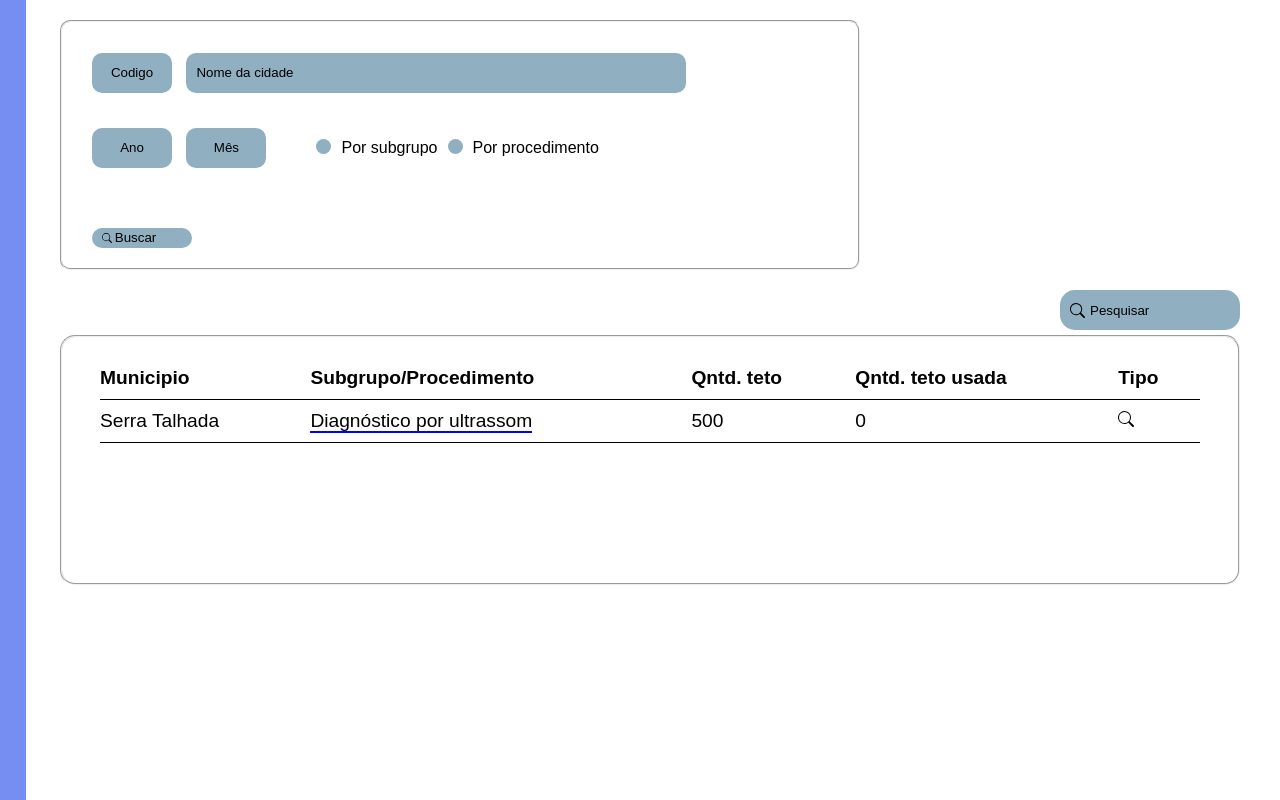
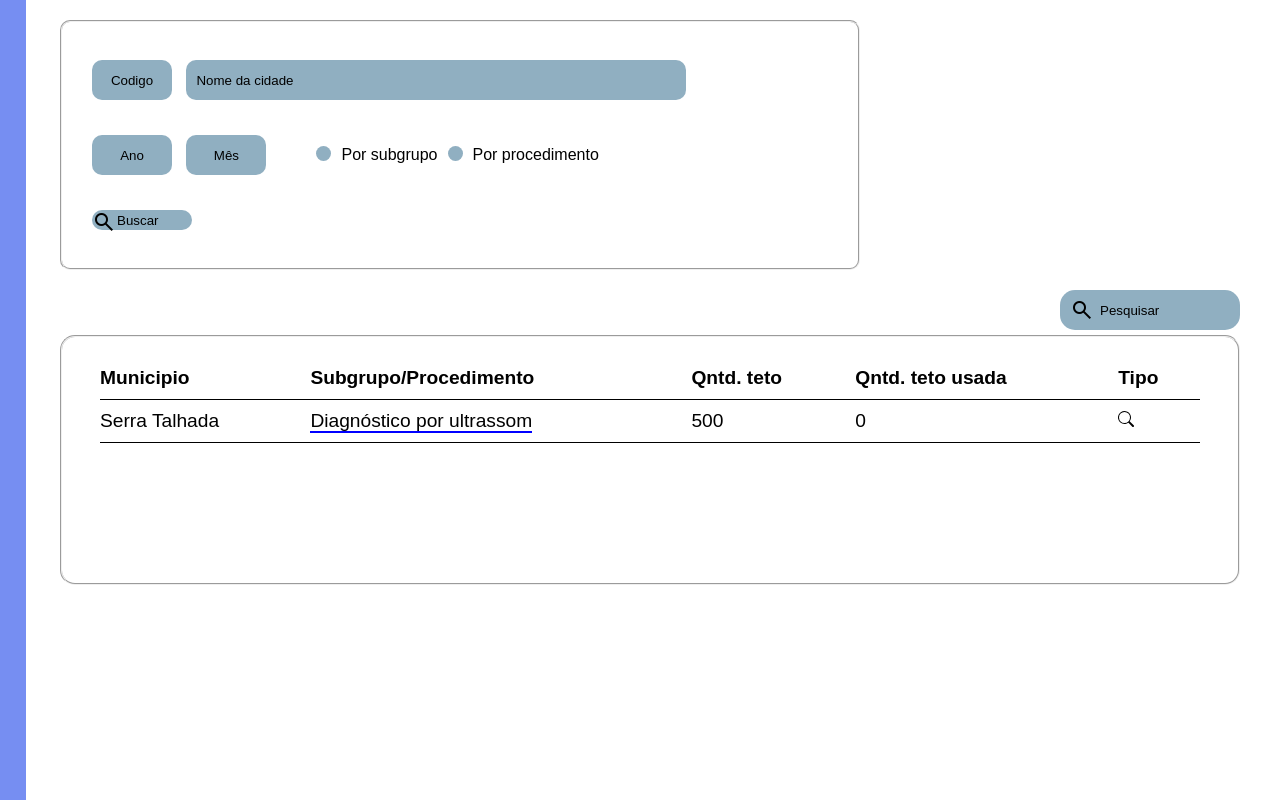
Before and after one commit to luizgmelo/teste-tela, a plain HTML site: page index.html in a window 1280 px wide. Drawn offline with nearby package versions, Linux system fonts and the light colour scheme.

Commit message:
fix: corrigido overflow barra de pesquisa

```diff
--- a/css/components/campos.css
+++ b/css/components/campos.css
@@ -8,7 +8,7 @@
   border-radius: 10px;
 }
 
-.campoTexto::placeholder {
+.campoTexto::placeholder, .campoBuscar::placeholder, .campoPesquisar::placeholder {
   color: #000;
   font-weight: 500;
 }
@@ -24,29 +24,38 @@
   text-indent: 10px;
 }
 
-.icone-de-busca {
-  background: #90AFC1 url("../../search.svg") no-repeat 10px;
+.icone-de-pesquisa {
+  position: absolute;
+  margin-left: 10px;
 }
 
 .campoBuscar {
   width: 100px;
   height: 20px;
-  position: relative;
-  top: 25px;
-  background-size: 10px;
+  border: none;
+  border-radius: 10px;
+  margin-left: 10px;
+  padding-left: 25px;
+  background-color: #90AFC1;
 }
 
 .divPesquisar {
-  display: flex;
+  display: block;
+  text-align: right;
   width: 1200px;
-  justify-content: flex-end;
 }
 
 .campoPesquisar {
   width: 180px;
+  height: 40px;
   text-align: left;
-  text-indent: 30px;
+  background-color: #90AFC1;
+  border: none;
   border-radius: 15px;
-  background-size: 15px;
   margin-bottom: 5px;
+  padding-left: 40px;
 }
+
+.divPesquisar > .icone-de-pesquisa {
+  margin-top: 8px;
+}
--- a/index.html
+++ b/index.html
@@ -9,6 +9,7 @@
     <link rel="stylesheet" href="css/components/filtros.css">
     <link rel="stylesheet" href="css/components/campos.css">
     <link rel="stylesheet" href="css/components/tabela.css">
+    <link rel="stylesheet" href="https://fonts.googleapis.com/css2?family=Material+Symbols+Outlined:opsz,wght,FILL,GRAD@20,400,0,0" />
   </head>
   <body>
     <fieldset class="formulario">
@@ -26,14 +27,16 @@
           <span class="ponto-azul"></span><p>Por procedimento</p>
         </div>
       </div>
-      <div>
-        <input id="buscar" class="campoTexto campoBuscar icone-de-busca" type="search" placeholder="Buscar">
+      <div class="divBuscar">
+        <span class="material-symbols-outlined icone-de-pesquisa">search</span>
+        <input id="buscar" class="campoBuscar" type="search" placeholder="Buscar">
       </div>
     </fieldset>
 
 
     <div class="divPesquisar">
-      <input id="pesquisar" class="campoTexto campoPesquisar icone-de-busca" type="search" placeholder="Pesquisar">
+      <span class="material-symbols-outlined icone-de-pesquisa">search</span>
+      <input id="pesquisar" class="campoPesquisar" type="search" placeholder="Pesquisar">
     </div>
 
     <fieldset class="tabelaInfo">
```
